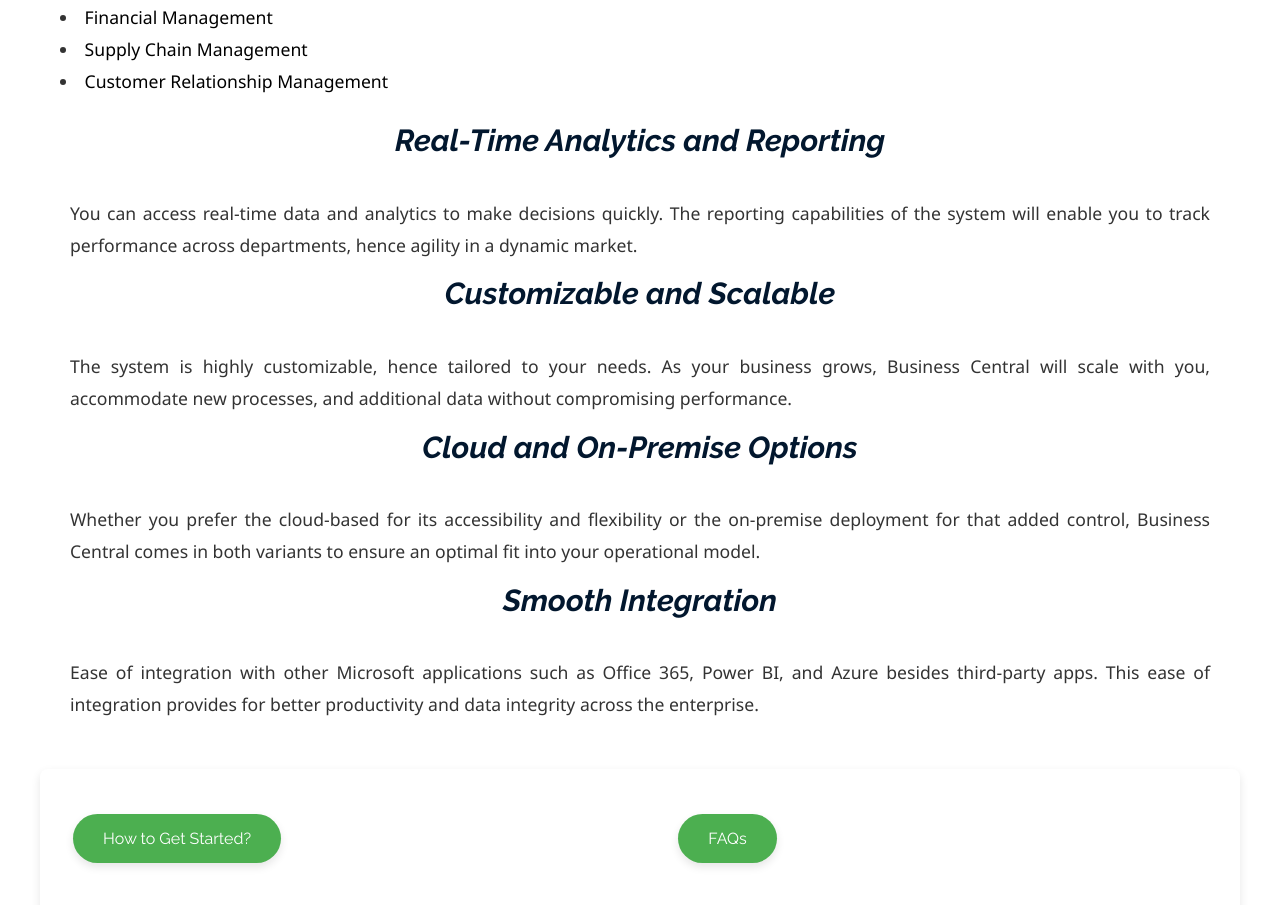
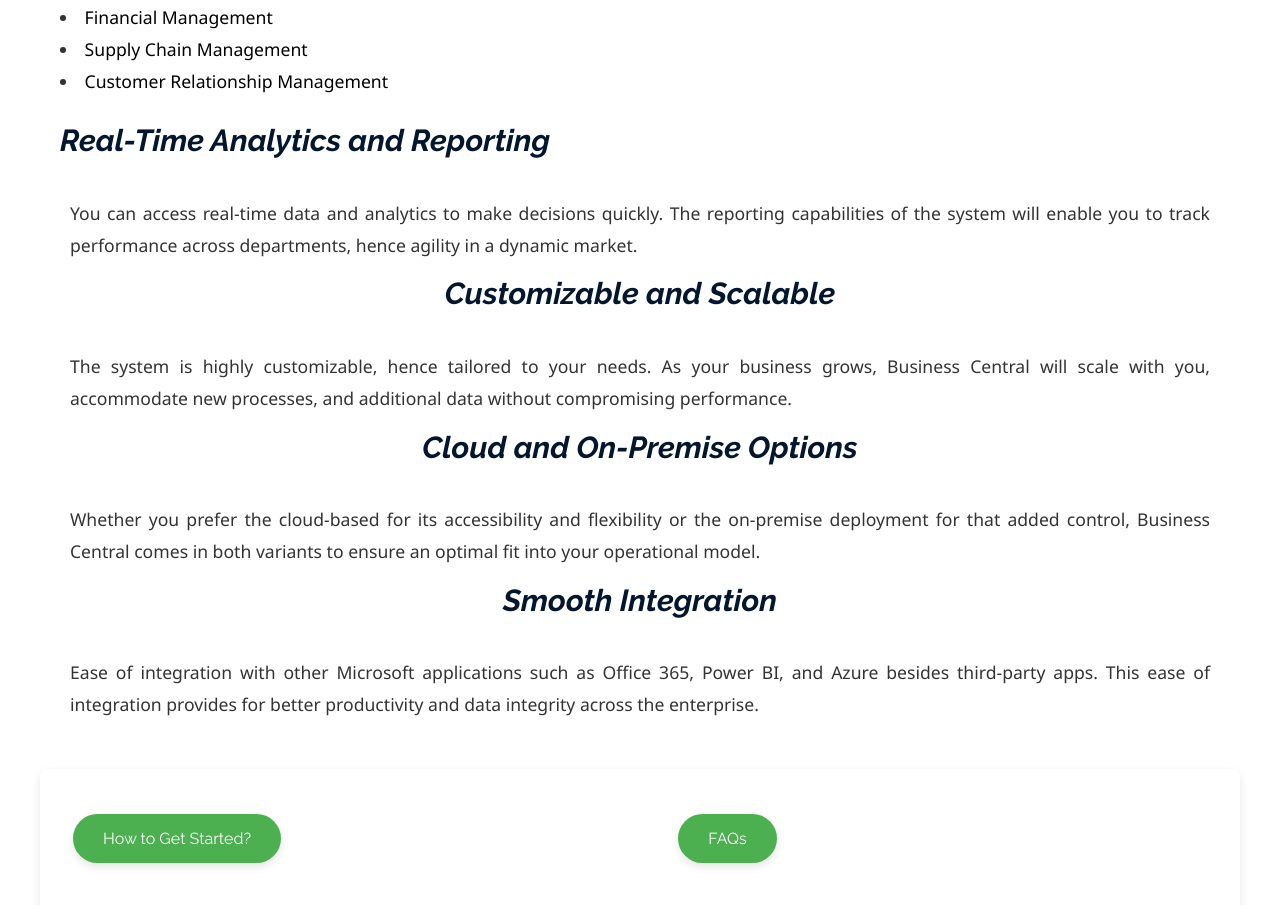
Before and after one commit to Taneesh21/Taneesh, a plain HTML site: page microsoft-dynamics-365-business-central.html in a window 1280 px wide. Shown: the part 3412-4317 px from the top of the page. Drawn offline with Linux system fonts and the light colour scheme.

Commit message:
Update microsoft-dynamics-365-business-central.html

```diff
--- a/microsoft-dynamics-365-business-central.html
+++ b/microsoft-dynamics-365-business-central.html
@@ -193,7 +193,7 @@
                 <li><span style="color: #000000;">Supply Chain Management</span></li>
                 <li><span style="color: #000000;">Customer Relationship Management</span></li>
                 </ul>
-                <h1><em>Real-Time Analytics and Reporting</em></h1>
+                <h1 style="text-align: left;font-size: 1.9rem; font-weight: 700; line-height: 1.8;  color: #02172e;  padding: 0 20px;  opacity: 0;animation: fadeIn 2s ease-in-out forwards;animation-delay: 0.5s;"><em>Real-Time Analytics and Reporting</em></h1>
                 <p>You can access real-time data and analytics to make decisions quickly. The reporting capabilities of the system will enable you to track performance across departments, hence agility in a dynamic market.</p>
                 <h1><em>Customizable and Scalable</em></h1>
                 <p>The system is highly customizable, hence tailored to your needs. As your business grows, Business Central will scale with you, accommodate new processes, and additional data without compromising performance.</p>
```
